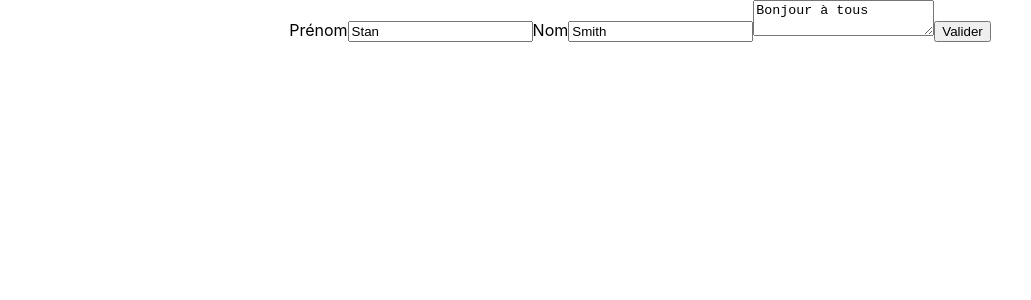
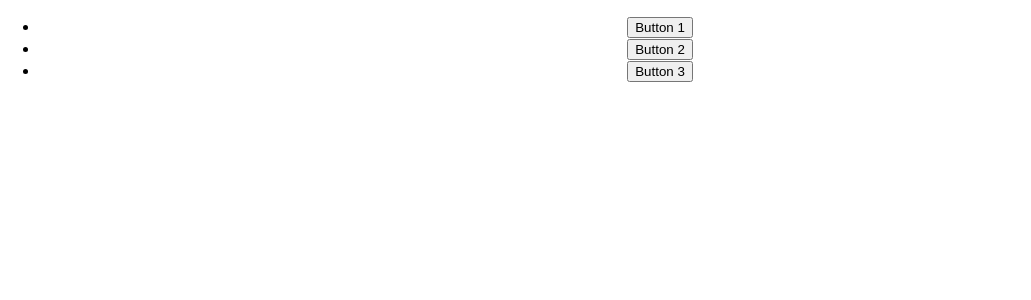
Before and after one commit to timothegonin/test-app-react, a React (Create React App) app: page / in a window 1280 px wide. Shown: the top 300 px of the page, without its empty margins (0-1031 px from the left). Built offline with nearby package versions, Linux system fonts and the light colour scheme.

Commit message:
✅ ul lis bbuttons cibling

```diff
--- a/src/App.js
+++ b/src/App.js
@@ -1,11 +1,15 @@
 // import logo from './logo.svg';
+import { useState } from 'react';
 import './App.css';
-import GetByDisplayValue from './components/Queries/GetDisplayValue';
+import GetAllByRole from './components/Queries/GetAllByRole';
 
 function App() {
+  const buttons = ["Button 1","Button 2", "Button 3"]
+  const [btns, setBtns] = useState(buttons)
+
   return (
     <div className="App">
-      <GetByDisplayValue/>
+      <GetAllByRole btns={btns}/>
     </div>
   );
 }
--- /dev/null
+++ b/src/components/Queries/GetAllByRole.js
@@ -0,0 +1,11 @@
+import React from 'react'
+
+const GetAllByRole = ({btns}) => {
+  return (
+    <ul>
+      {btns.map(btn=><li key={btn}><button>{btn}</button></li>)}
+    </ul>
+  )
+}
+
+export default GetAllByRole
```
Also changed, not shown: 1 other file (tests, documents, lock files or other folders).
